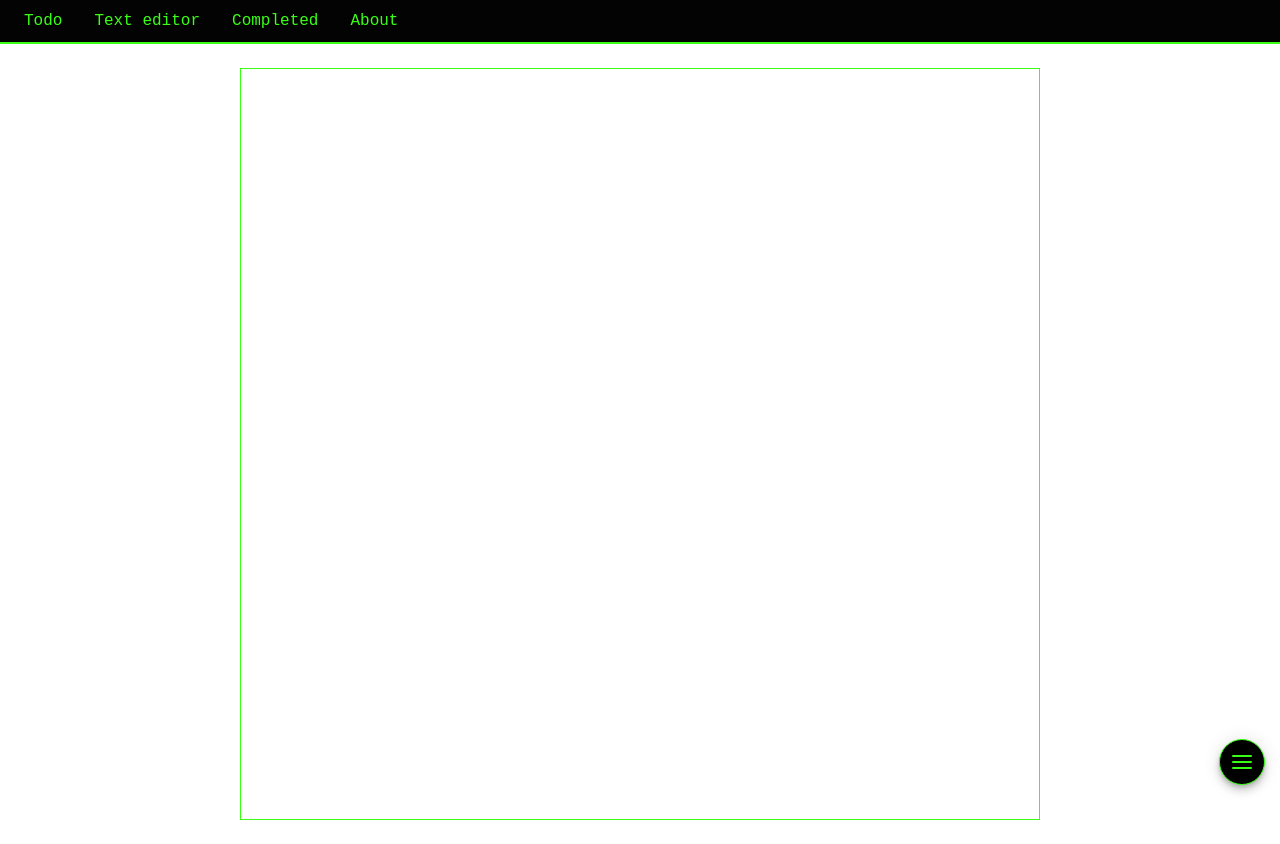
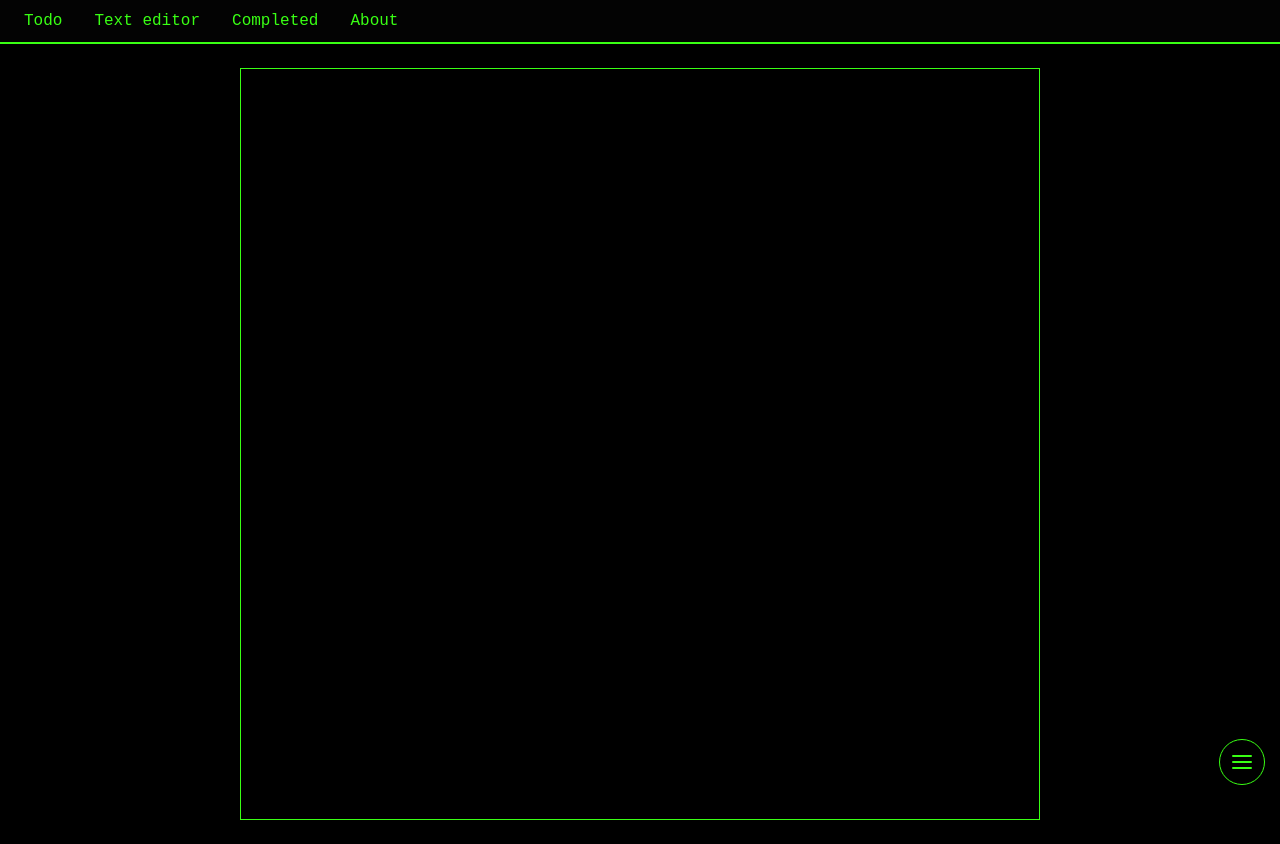
Before and after one commit to chanyounghan-hash/ChanyoungHan_web_technologies_hand_in_Reassessment, a Node server app: page /text in a window 1280 px wide. Run offline with Node 20, Linux system fonts and the light colour scheme; some libraries are stand-ins or nearby versions.

Commit message:
style use a fixed dark theme for the text editor like other pages

```diff
--- a/public/css/style.css
+++ b/public/css/style.css
@@ -214,24 +214,15 @@ main {
 }
 
 .text-page {
-    color-scheme: light dark;
+    color-scheme: dark;
     -webkit-font-smoothing: antialiased;
     text-rendering: optimizeLegibility;
-    --elevated: #fff;
-    --link: #0066cc;
-    --text: #161616;
+    --elevated: #121212;
+    --link: #58a6ff;
+    --text: #fff;
     --outline: #007aff;
-    background: #fff;
+    background: #000;
     color: var(--text);
-}
-
-@media (prefers-color-scheme: dark) {
-    .text-page {
-        --elevated: #121212;
-        --link: #58a6ff;
-        --text: #fff;
-        background: #000;
-    }
 }
 
 .text-page a {
@@ -439,7 +430,7 @@ main {
 }
 
 #menu .item:hover {
-    background: rgb(0 0 0 / 4%);
+    background: #353535;
 }
 
 #menu .item:focus,
@@ -457,12 +448,6 @@ main {
 
 #menu .item:last-child {
     border-radius: 0 0 8px 8px;
-}
-
-@media (prefers-color-scheme: dark) {
-    #menu .item:hover {
-        background: #353535;
-    }
 }
 
 #notification {
--- a/text.html
+++ b/text.html
@@ -5,8 +5,7 @@
   <meta name="viewport" content="width=device-width, initial-scale=1">
   <title>Textarea</title>
   <link rel="stylesheet" href="/css/style.css">
-  <meta name="theme-color" content="#ffffff" media="(prefers-color-scheme: light)">
-  <meta name="theme-color" content="#000000" media="(prefers-color-scheme: dark)">
+  <meta name="theme-color" content="#000000">
 
 </head>
 <body class="text-page">
```
